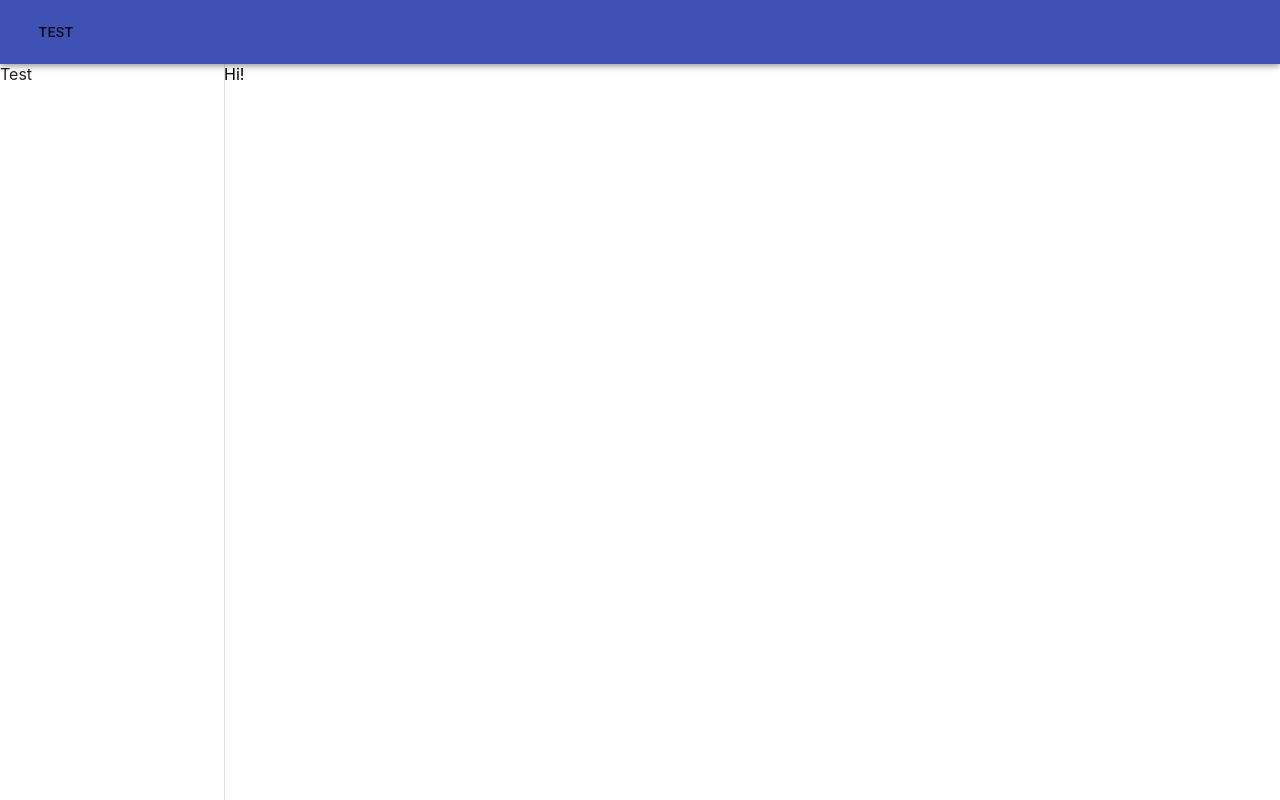
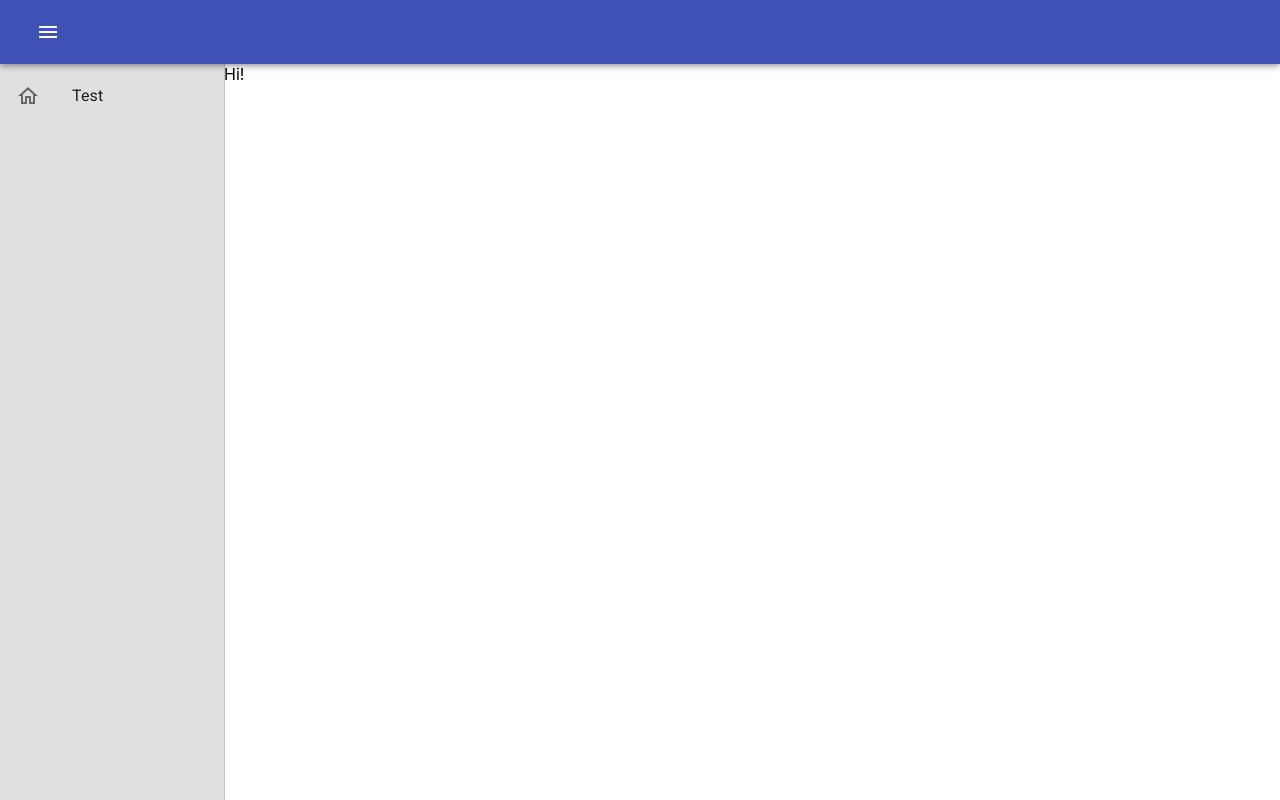
Before and after one commit to techdev5521/personal-finance-app, a React (Create React App) app: page / in a window 1280 px wide. Built offline with nearby package versions, Linux system fonts and the light colour scheme.

Commit message:
Made the side bar and layout look nice

```diff
--- a/src/PageContent.jsx
+++ b/src/PageContent.jsx
@@ -2,10 +2,21 @@ import React from 'react';
 import Dashboard from './dashboard/Dashboard';
 import Box from '@material-ui/core/Box';
 import Grid from '@material-ui/core/Grid';
+import { useTheme } from '@material-ui/core';
 
 function PageContent(props) {
+    const theme = useTheme();
+
+    const transitionMarginLeft = theme.transitions.create(['margin-left'], {
+        duration: theme.transitions.duration.short,
+        easing: theme.transitions.easing.easeInOut,
+    });
+    const contentStyle = {
+        transition: transitionMarginLeft,
+    };
+
     return (
-        <Box ml={props.drawerWidth}>
+        <Box ml={props.drawerWidth} style={contentStyle}>
             <Grid
                 container
                 direction='row'
--- a/src/nav/SideBar.jsx
+++ b/src/nav/SideBar.jsx
@@ -1,12 +1,21 @@
 import React from 'react';
 import Box from '@material-ui/core/Box';
+import HomeIcon from '@material-ui/icons/HomeOutlined';
 import Drawer from '@material-ui/core/Drawer';
-import { Toolbar } from '@material-ui/core';
+import { Toolbar, List, ListItem, ListItemIcon, ListItemText, useTheme } from '@material-ui/core';
 
 function SideBar(props) {
+    const theme = useTheme();
+
+    const transitionWidth = theme.transitions.create(['width'], {
+        duration: theme.transitions.duration.short,
+        easing: theme.transitions.easing.easeInOut,
+    });
     const sidebarStyle = {
         width: props.drawerWidth,
-    }
+        transition: transitionWidth,
+        backgroundColor: theme.palette.grey[300]
+    };
 
     return (
         <Box>
@@ -20,7 +29,14 @@ function SideBar(props) {
                 style={sidebarStyle}
             >
                 <Toolbar />
-                <Box>Test</Box>
+                <Box>
+                    <List>
+                        <ListItem button>
+                            <ListItemIcon><HomeIcon /></ListItemIcon>
+                            <ListItemText primary='Test' />
+                        </ListItem>
+                    </List>
+                </Box>
             </Drawer>
         </Box>
     );
--- a/src/nav/TopBar.jsx
+++ b/src/nav/TopBar.jsx
@@ -2,8 +2,8 @@ import React from 'react';
 import Box from '@material-ui/core/Box';
 import AppBar from '@material-ui/core/AppBar';
 import Toolbar from '@material-ui/core/Toolbar';
-import Button from '@material-ui/core/Button';
-import { useTheme } from '@material-ui/core';
+import MenuIcon from '@material-ui/icons/Menu';
+import { useTheme, IconButton } from '@material-ui/core';
 
 function TopBar(props) {
     const theme = useTheme()
@@ -11,7 +11,9 @@ function TopBar(props) {
         <Box>
             <AppBar style={{zIndex: theme.zIndex.drawer + 1}}>
                 <Toolbar>
-                    <Button onClick={props.onDrawerToggle}>Test</Button>
+                    <IconButton onClick={props.onDrawerToggle} color='inherit'>
+                        <MenuIcon color='inherit' fontSize='inherit' />
+                    </IconButton>
                 </Toolbar>
             </AppBar>
             <Toolbar />
```
